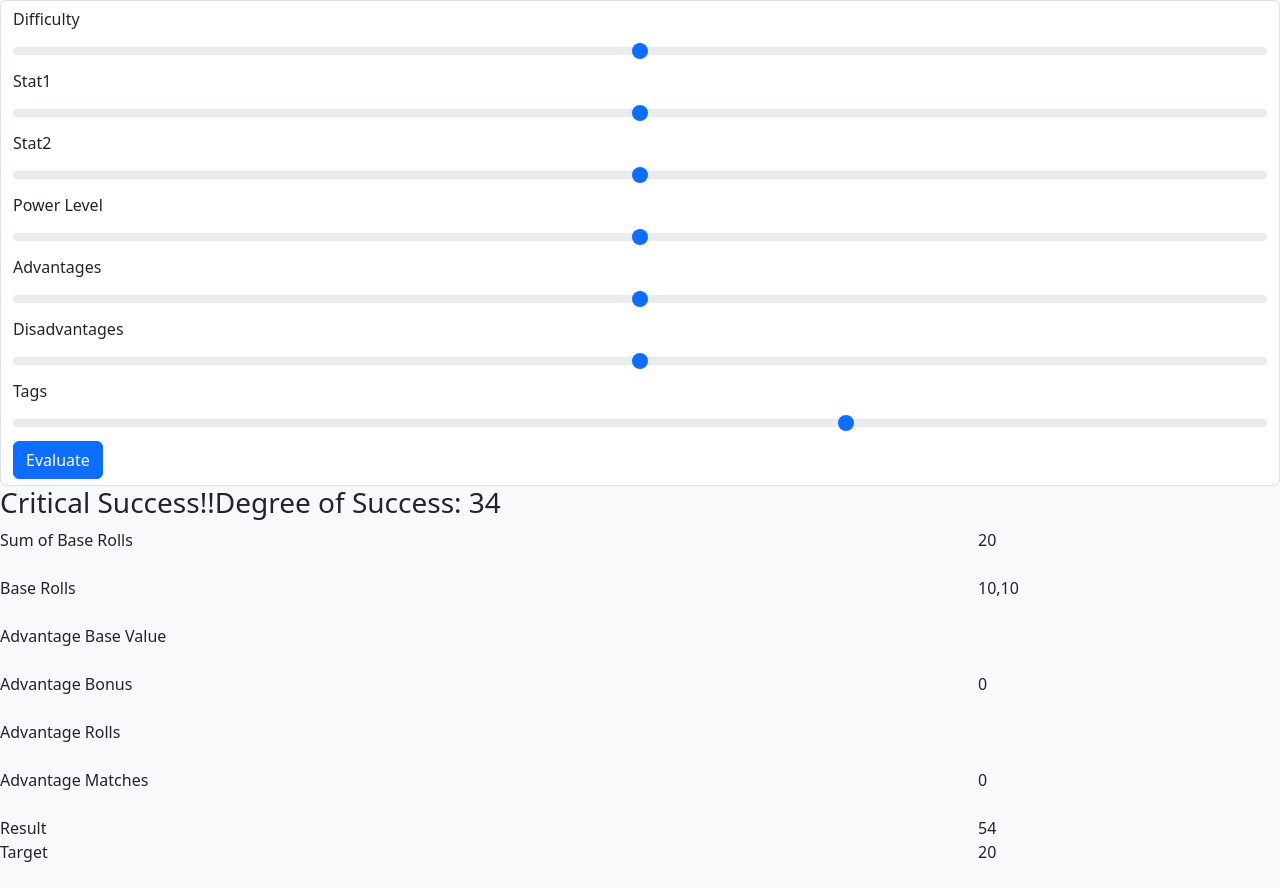
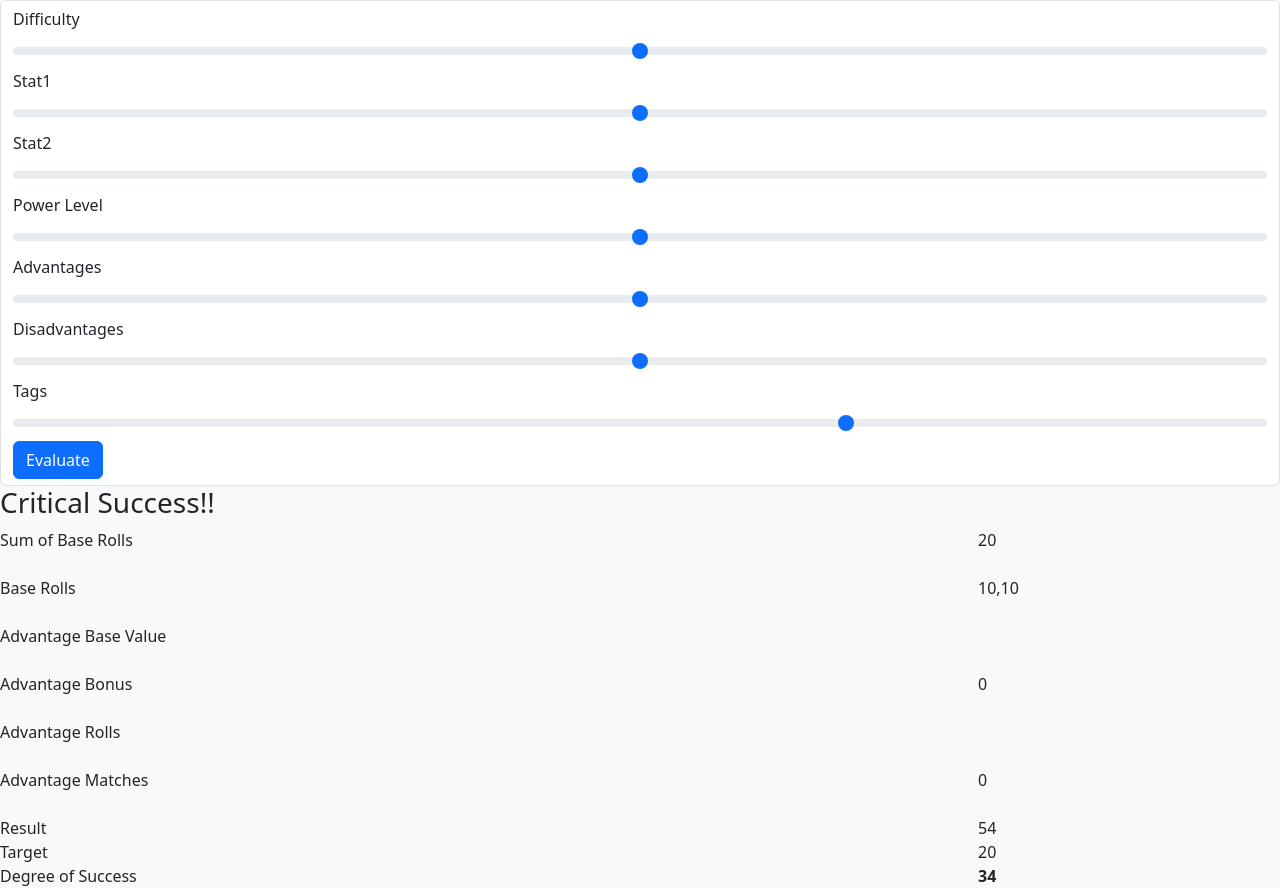
Before and after one commit to cstewart2010/bishops-tabletop, a plain HTML site: page index.html in a window 1280 px wide. Both pictures are taken after a click on the button "Evaluate". Shown: the part 56-944 px from the top of the page. Before the commit the page ends 920 px from the top, so only its background shows below. Drawn offline with nearby package versions, Linux system fonts and the light colour scheme.

Commit message:
Moved degree of success

```diff
--- a/index.html
+++ b/index.html
@@ -66,6 +66,10 @@
         <div class="col-9">Target</div>
         <div class="col" id="target"></div>
     </div>
+    <div class="row">
+        <div class="col-9">Degree of Success</div>
+        <div class="col"><strong id="degree"></strong></div>
+    </div>
     <script src="https://cdn.jsdelivr.net/npm/bootstrap@5.3.6/dist/js/bootstrap.bundle.min.js" integrity="sha384-j1CDi7MgGQ12Z7Qab0qlWQ/Qqz24Gc6BM0thvEMVjHnfYGF0rmFCozFSxQBxwHKO" crossorigin="anonymous"></script>
     <script>
         function setResolution() {
@@ -106,6 +110,7 @@
             document.querySelector("#matches").textContent = resolution.advantageResult.dupeCount;
             document.querySelector("#result").textContent = resolution.totalRollValue;
             document.querySelector("#target").textContent = resolution.targetNumber;
+            document.querySelector("#degree").textContent = resolution.degree;
             const resolutionDiv = document.querySelector("#resolution");
             resolutionDiv.innerHTML = null;
             const div = document.createElement("div");
@@ -127,7 +132,6 @@
                     div.innerText = "Failure."
                 }
             }
-            div.innerText += `Degree of Success: ${resolution.degree}`;
             resolutionDiv.append(div);
         }
 
```
